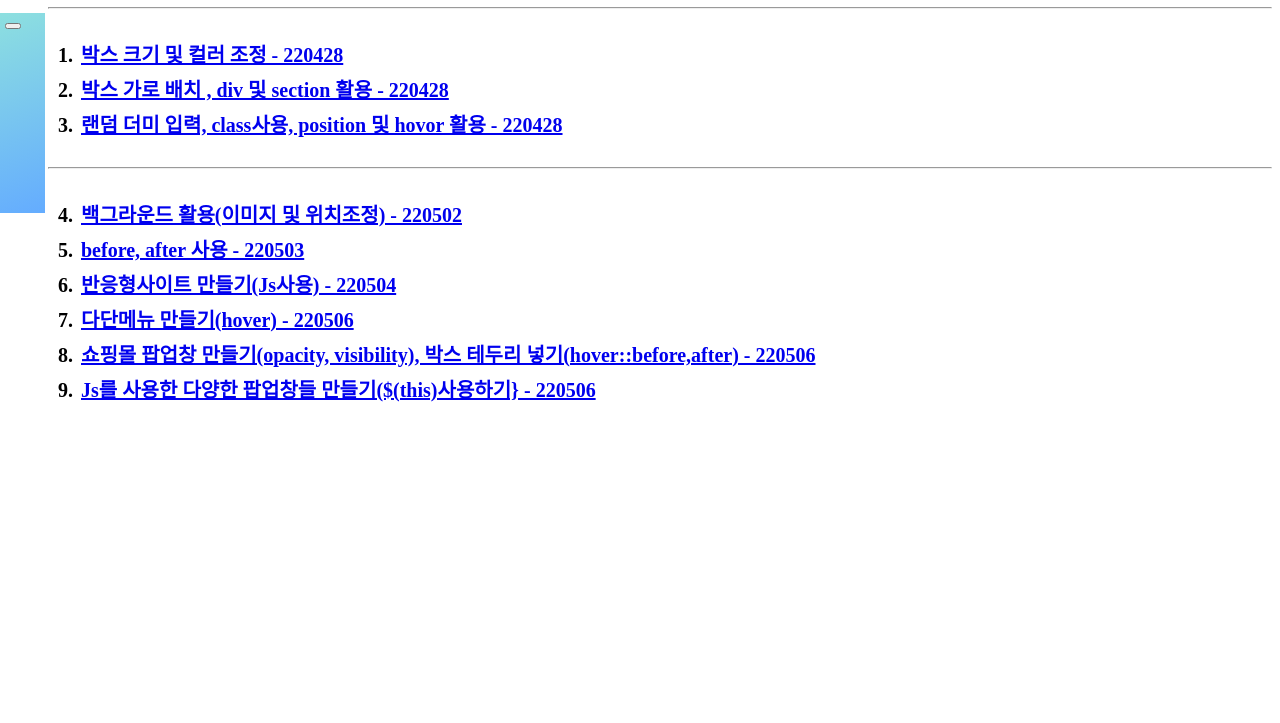
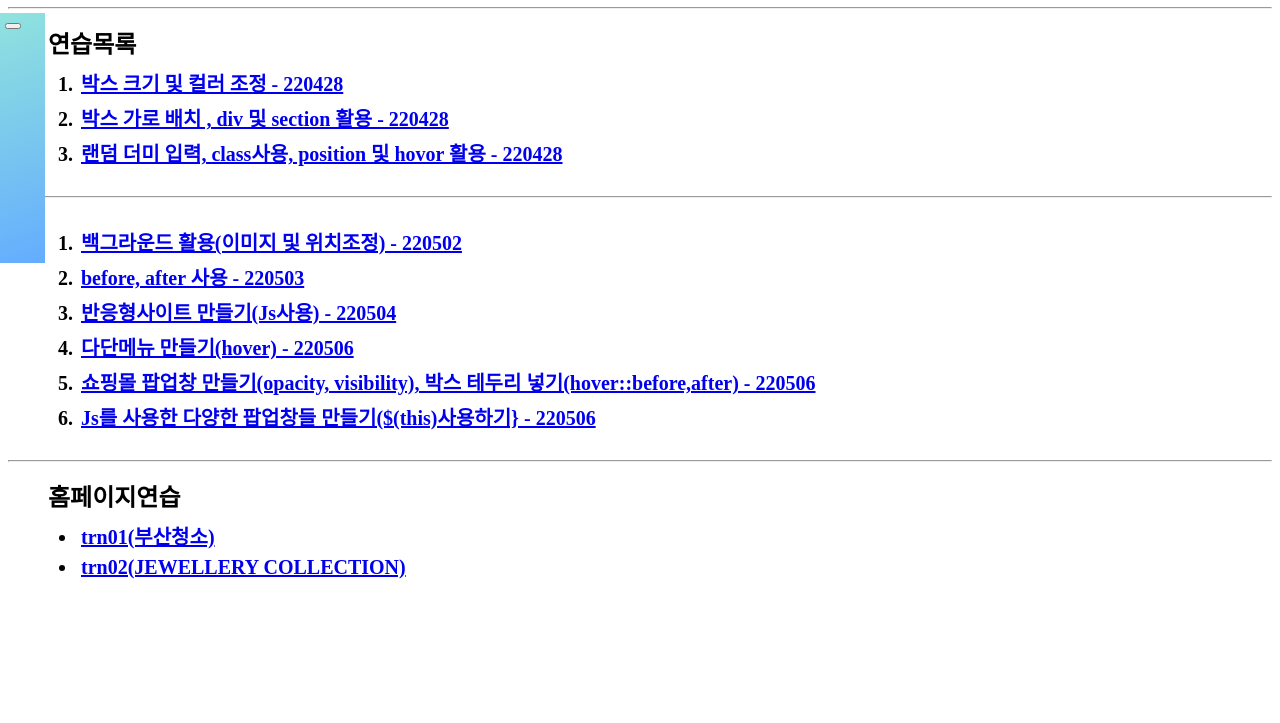
Before and after one commit to ash7306/ash7306.github.io, a plain HTML site: page index.html in a window 1280 px wide. Shown: the part 77-800 px from the top of the page. Drawn offline with Linux system fonts and the light colour scheme; some icons are missing.

Commit message:
Add files via upload

```diff
--- a/index.html
+++ b/index.html
@@ -12,12 +12,19 @@
             margin-left: 40px;
             font-size: 30px;
             right: 200;
+            text-shadow: 4px 2px 2px gray;
         }
 
         h2 {
+            margin: 0 0 -5px 0;
+        }
+
+        h3 {
+            margin: 0 0 0;
             margin-left: 20px;
             font-size: 20px;
             padding: 10px;
+
         }
 
         li {
@@ -28,11 +35,12 @@
             position: fixed;
             /*포지션 픽스드 = 스크롤바움직임 상관없이 최좌측상단에 고정*/
             width: 350px;
-            height: 200px;
+            height: 250px;
             left: -305px;
             top: 90px;
             transition: 0.5s;
             text-align: center;
+            font-weight: bolder;
             font-size: 30px;
             color: #369;
             background: -webkit-linear-gradient(-70deg, #a2facf 0%, #64acff 100%);
@@ -61,10 +69,11 @@
 
 <body>
     <h1>성훈's</h1>
+    <hr>
     <ol>
-        <hr>
+        <h2>연습목록</h2>
+        <h3>
 
-        <h2>
             <li>
                 <a href="t01.html" target="_blank">박스 크기 및 컬러 조정 - 220428</a>
             </li>
@@ -74,11 +83,11 @@
             <li>
                 <a href="t03.html" target="_blank">랜덤 더미 입력, class사용, position 및 hovor 활용 - 220428</a>
             </li>
-        </h2>
-
-        <hr>
-
-        <h2>
+        </h3>
+    </ol>
+    <hr>
+    <ol>
+        <h3>
             <li>
                 <a href="t04.html" target="_blank">백그라운드 활용(이미지 및 위치조정) - 220502</a>
             </li>
@@ -93,20 +102,29 @@
             </li>
             <li>
                 <a href="t08.html" target="_blank">쇼핑몰 팝업창 만들기(opacity, visibility), 박스 테두리 넣기(hover::before,after)
-                    -
-                    220506</a>
+                    - 220506</a>
             </li>
             <li>
                 <a href="t09.html" target="_blank">Js를 사용한 다양한 팝업창들 만들기($(this)사용하기} - 220506</a>
             </li>
-        </h2>
+        </h3>
     </ol>
+    <hr>
+    <ul>
+        <h2>홈페이지연습</h2>
+        <h3>
+            <li>
+                <a href="/trn01/index.html" target="_blank">trn01(부산청소)</a>
+            </li>
+            <li>
+                <a href="/trn02/index.html" target="_blank">trn02(JEWELLERY COLLECTION)</a>
+            </li>
+        </h3>
+    </ul>
     <div class="side_banner">
         <div id="current_date"></div>
         <button>
-
             <i class="xi-arrow-right"></i>
-
         </button>
     </div>
     <script src="./trn01/js/jquery-1.12.4.min.js">
@@ -115,16 +133,20 @@
         $('.side_banner button').on('click', function () {
             $(this).parent().toggleClass('on')
         });
-
-
     </script>
     <script>
         date = new Date();
         year = date.getFullYear();
         month = date.getMonth() + 1;
         day = date.getDate();
-        document.getElementById("current_date").innerHTML = "Today <br/>" + year + "년 <br/>" + month + "월 <br/>" + day + "일 <br/>";
+        week = date.getDay();
+        var week = new Array('일', '월', '화', '수', '목', '금', '토');
+        document.getElementById("current_date").innerHTML = "Today <br/>" + year + "년 <br/>" + month + "월 <br/>" + day + "일 <br/>" + week[date.getDay()] + "요일";
     </script>
+
+
+
+
 
     <!--도움주신분들 : rach0209 , jeoninha -->
 </body>
```
